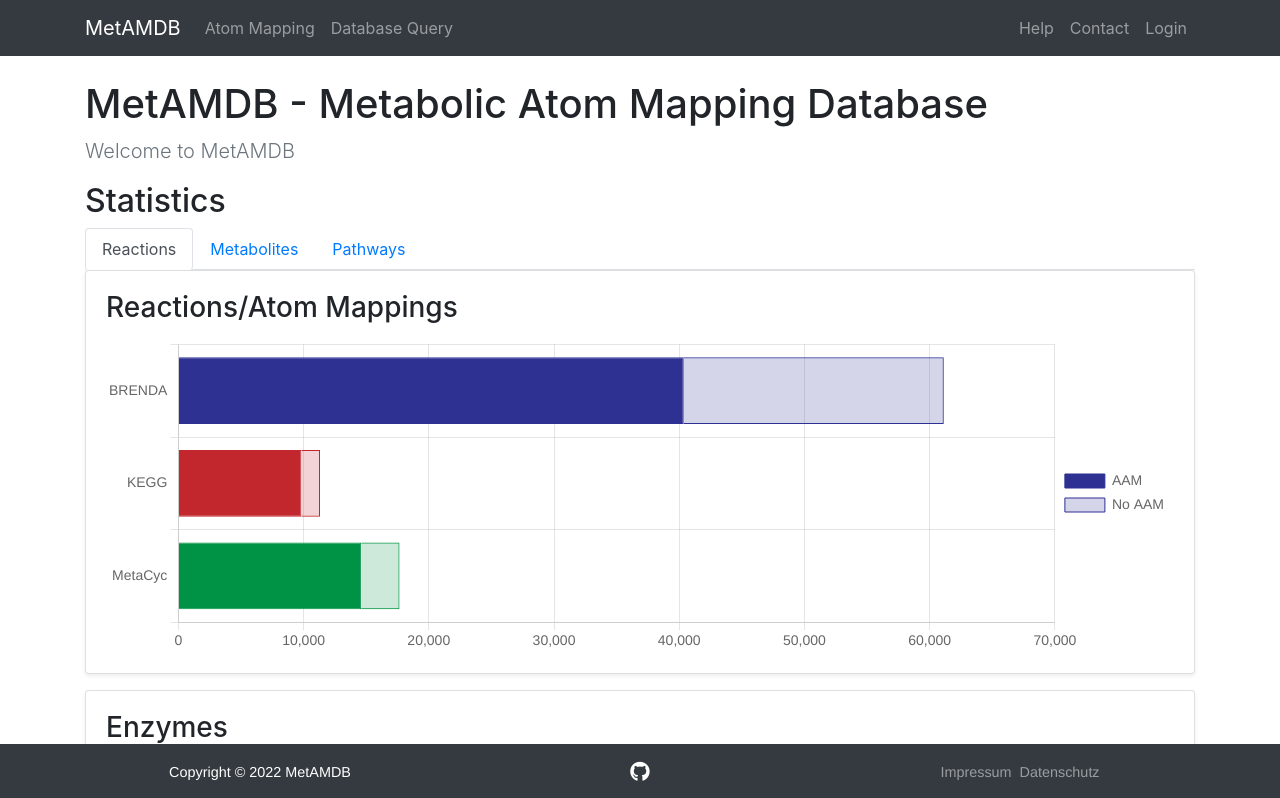
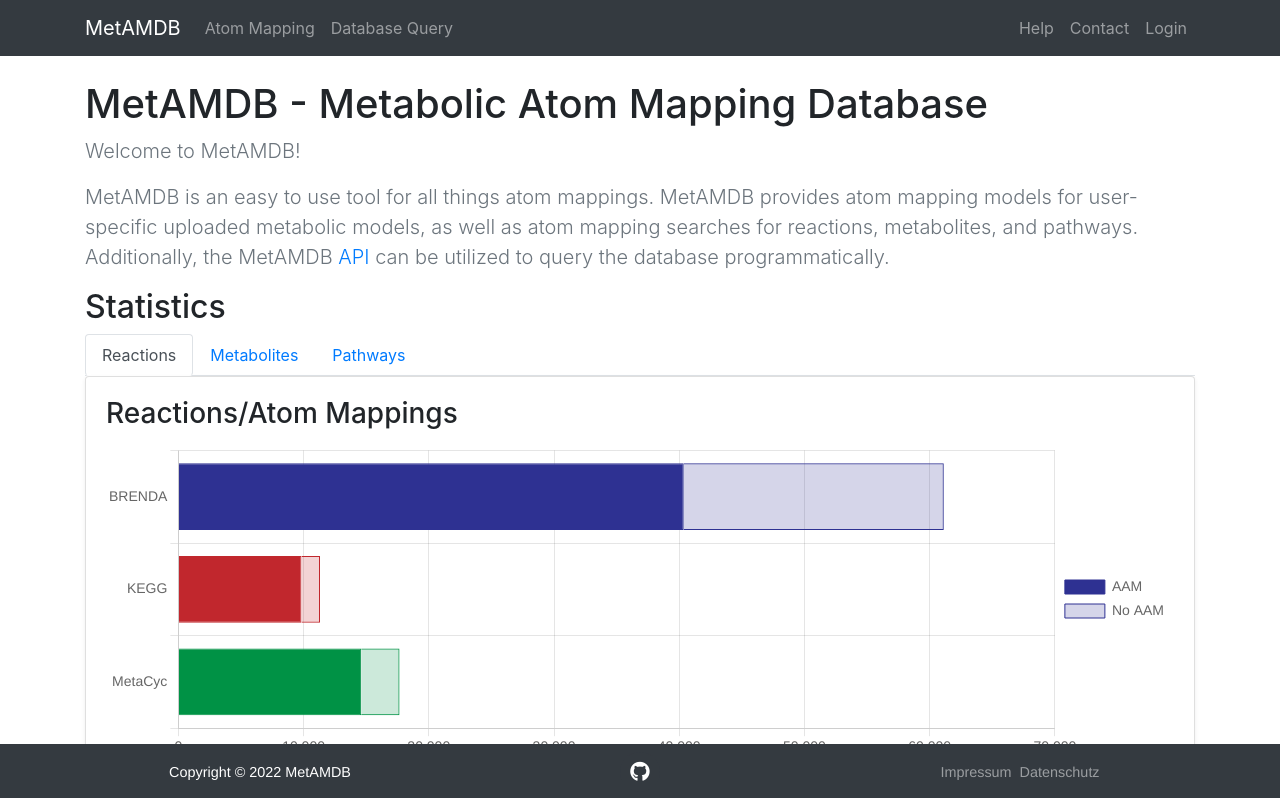
Before and after one commit to metamdb/metamdb, a React (Create React App) app in the folder client/: page / in a window 1280 px wide. Shown: the top 798 px of the page. Built offline with nearby package versions, Linux system fonts and the light colour scheme.

Commit message:
short introduction

```diff
--- a/client/src/components/layout/Home.jsx
+++ b/client/src/components/layout/Home.jsx
@@ -7,7 +7,22 @@ const Home = (props) => {
       <div className="content">
         <div className="container">
           <h1>MetAMDB - Metabolic Atom Mapping Database</h1>
-          <p className="lead text-muted">Welcome to MetAMDB</p>
+          <p className="lead text-muted">Welcome to MetAMDB!</p>
+          {/* <br /> */}
+          <p className="lead text-muted">
+            MetAMDB is an easy to use tool for all things atom mappings. MetAMDB
+            provides atom mapping models for user-specific uploaded metabolic
+            models, as well as atom mapping searches for reactions, metabolites,
+            and pathways. Additionally, the MetAMDB{" "}
+            <a
+              href="https://metamdb.github.io/docs/api"
+              target="_blank"
+              rel="noreferrer"
+            >
+              API
+            </a>{" "}
+            can be utilized to query the database programmatically.
+          </p>
           <DataStatistics />
         </div>
       </div>
```
